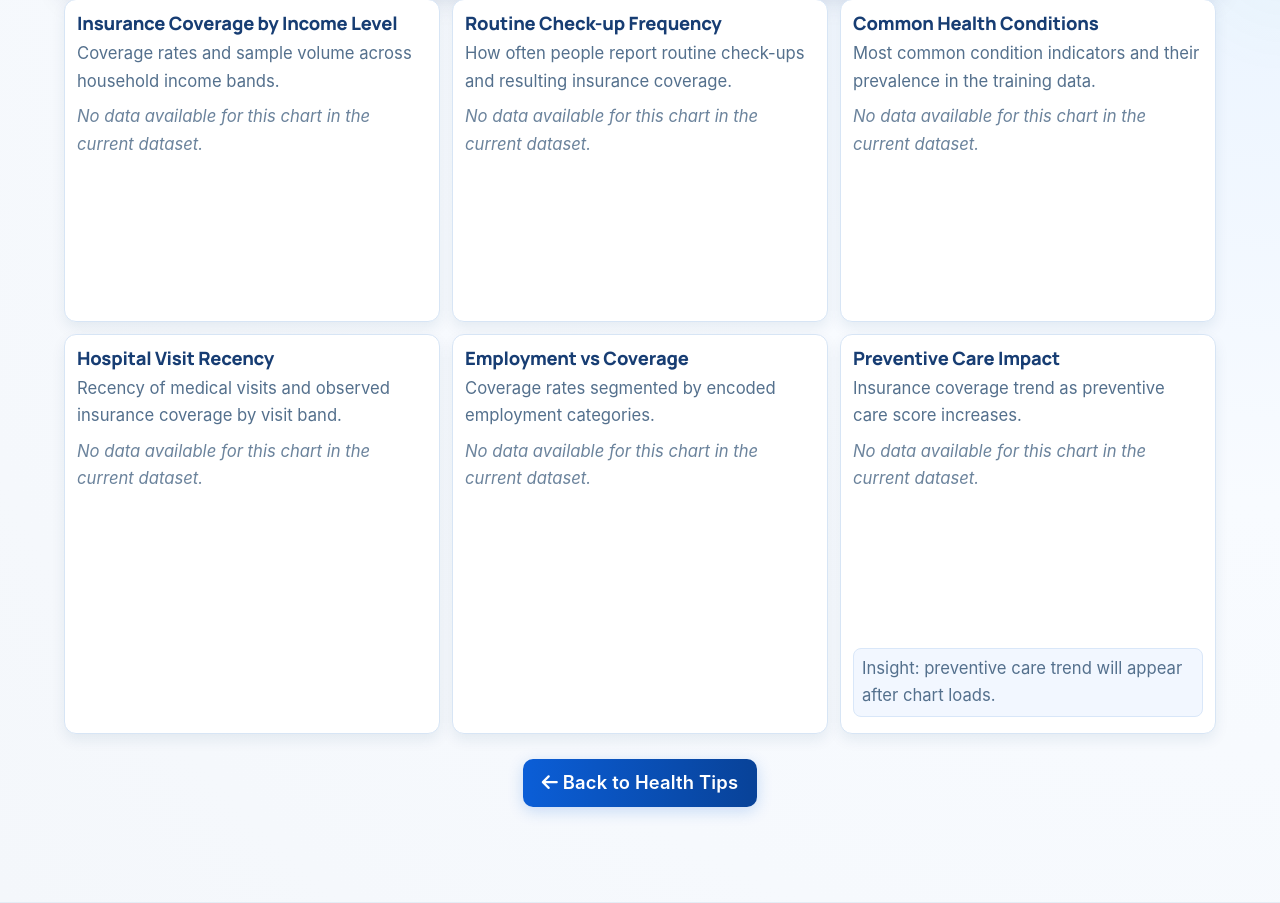
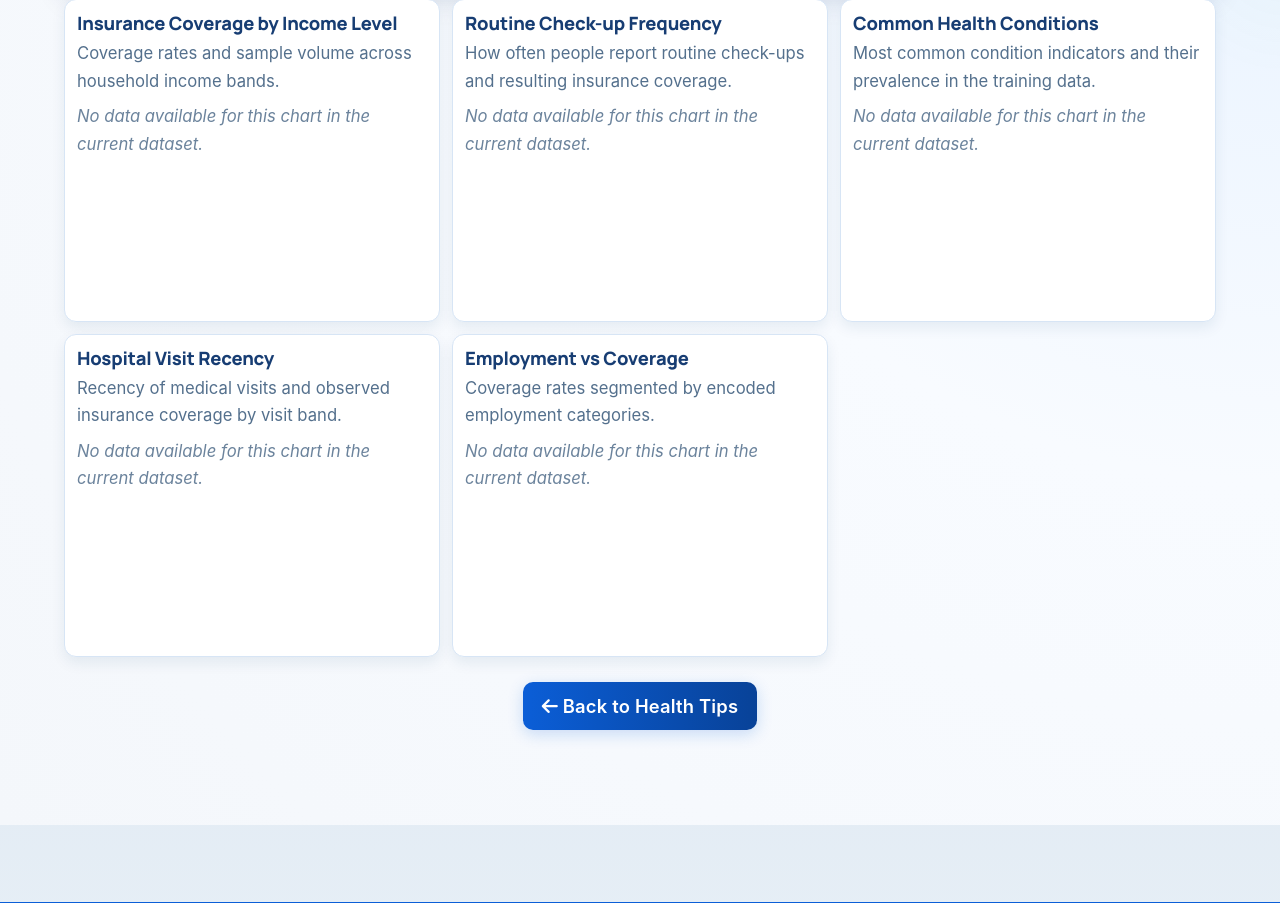
Before and after one commit to Nyangweso1/healthcare, a Flask app: template templates/eda.html in a window 1280 px wide. Shown: the part 296-1199 px from the top of the page. Run offline with Flask 3, Linux system fonts and the light colour scheme; the template is opened without the code that fills it: most values are stand-ins (such as "Sample title", 1, 10 or a date in 2020).

Commit message:
modified

```diff
--- a/static/js/eda_dashboard.js
+++ b/static/js/eda_dashboard.js
@@ -12,7 +12,6 @@
 
     const liveStatus = document.getElementById("liveStatus");
     const lastUpdatedEl = document.getElementById("lastUpdated");
-    const preventiveNote = document.getElementById("preventiveCareNote");
     let lastRefreshAt = Date.now();
 
     const setLastUpdatedText = () => {
@@ -235,53 +234,6 @@
         }
     });
 
-    const preventive = data.preventive_care_impact || {};
-    makeChart("preventiveCareChart", {
-        type: "line",
-        _empty: !hasPoints(preventive.labels),
-        data: {
-            labels: preventive.labels || [],
-            datasets: [
-                {
-                    label: "Coverage Rate (%)",
-                    data: preventive.coverage || [],
-                    borderColor: "#6f42c1",
-                    backgroundColor: "rgba(111, 66, 193, 0.16)",
-                    fill: true,
-                    tension: 0.3,
-                    pointRadius: 3
-                }
-            ]
-        },
-        options: {
-            responsive: true,
-            maintainAspectRatio: false,
-            scales: {
-                y: { beginAtZero: true, suggestedMax: 100 },
-                x: { title: { display: true, text: "Preventive care score" } }
-            },
-            plugins: {
-                tooltip: {
-                    callbacks: {
-                        afterLabel: function (ctx) {
-                            const count = (preventive.counts || [])[ctx.dataIndex];
-                            return `Records: ${count || 0}`;
-                        }
-                    }
-                }
-            }
-        }
-    });
-
-    if (preventiveNote && hasPoints(preventive.labels) && hasPoints(preventive.coverage)) {
-        const labels = preventive.labels.map((v) => Number(v));
-        const coverage = preventive.coverage.map((v) => Number(v));
-        const minIdx = coverage.indexOf(Math.min.apply(null, coverage));
-        const maxIdx = coverage.indexOf(Math.max.apply(null, coverage));
-        const delta = (coverage[maxIdx] - coverage[minIdx]).toFixed(1);
-        preventiveNote.textContent = `Insight: coverage rises from ${coverage[minIdx]}% at score ${labels[minIdx]} to ${coverage[maxIdx]}% at score ${labels[maxIdx]} (change: ${delta}%).`;
-    }
-
     setLastUpdatedText();
 
     const refreshOnFocus = () => {
--- a/templates/eda.html
+++ b/templates/eda.html
@@ -66,14 +66,6 @@
                 <canvas id="employmentCoverageChart"></canvas>
             </div>
         </article>
-        <article class="eda-card">
-            <h3>Preventive Care Impact</h3>
-            <p>Insurance coverage trend as preventive care score increases.</p>
-            <div class="chart-shell">
-                <canvas id="preventiveCareChart"></canvas>
-            </div>
-            <p id="preventiveCareNote" class="chart-note">Insight: preventive care trend will appear after chart loads.</p>
-        </article>
     </div>
 
     {% else %}
```
